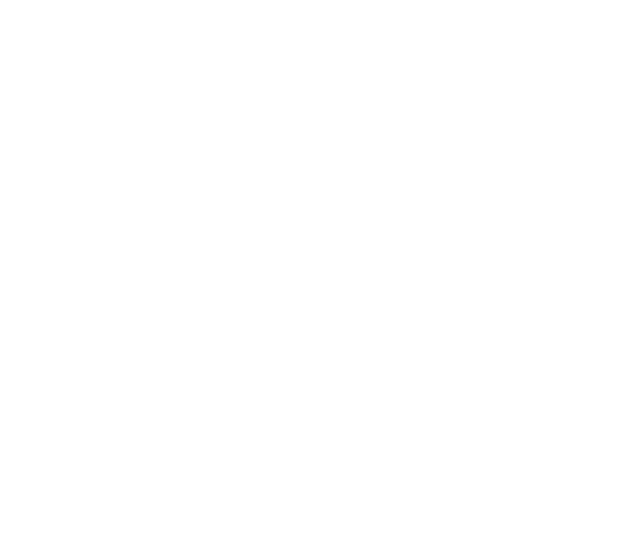
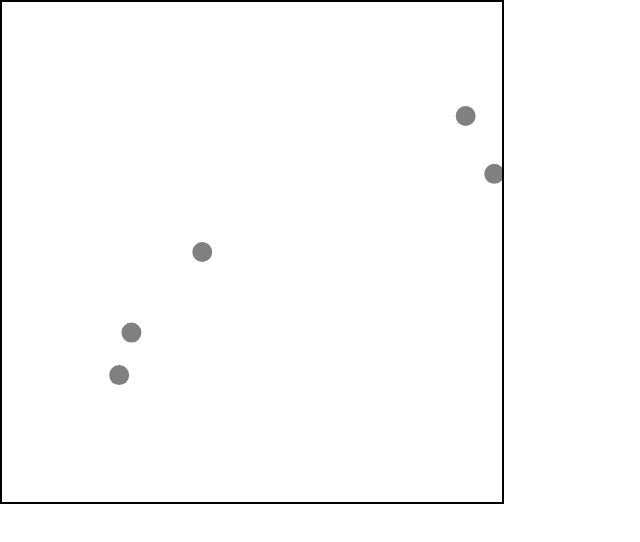
Before and after one commit to JakubMizera/Programownie-w-JavaScript, a plain HTML site: page lab8/index.html in a window 1280 px wide. Shown: the whole page, without its empty margins (0-640 px from the left). Drawn offline with Linux system fonts and the light colour scheme.

Commit message:
balls bouncing

```diff
--- a/lab6/main.css
+++ b/lab6/main.css
@@ -32,6 +32,8 @@
     position: absolute;
     background-color: black;
     transform: translate(-50%, -50%);
+    top: 300px;
+    left: 300px;
 }
 
 .showTime {
--- a/lab8/index.html
+++ b/lab8/index.html
@@ -1,12 +1,18 @@
 <!DOCTYPE html>
 <html lang="en">
+
 <head>
     <meta charset="UTF-8">
     <meta http-equiv="X-UA-Compatible" content="IE=edge">
     <meta name="viewport" content="width=device-width, initial-scale=1.0">
-    <title>Document</title>
+    <title>Canvas</title>
+    <link rel="stylesheet" href="./style.css">
 </head>
+
 <body>
-    <script src="main.js"></script>
+    <canvas id="canvas"></canvas>
 </body>
+
+<script src="main.js"></script>
+
 </html>
--- a/lab8/main.js
+++ b/lab8/main.js
@@ -0,0 +1,57 @@
+const canvas = document.getElementById('canvas');
+const ctx = canvas.getContext('2d');
+
+const setCanvasDimentions = () => {
+  canvas.width = 500;
+  canvas.height = 500;
+}
+setCanvasDimentions();
+
+class Ball {
+  constructor() {
+    this.x = Math.random() * 500;
+    this.y = Math.random() * 500;
+    this.vx = Math.random() * 0.5;
+    this.vy = Math.random() * 0.5;
+  }
+}
+
+const ballsArray = new Array(5);
+for (i = 0; i < ballsArray.length; i++) {
+  ballsArray[i] = new Ball();
+}
+
+
+function update() {
+  // Clear canvas
+  ctx.clearRect(0, 0, canvas.width, canvas.height);
+
+  for (const ball of ballsArray) {
+    // Move the ball by its velocity
+    ball.x += ball.vx;
+    ball.y += ball.vy;
+
+    // Check if the ball has reached the edge of the canvas
+    if (ball.x < 0 || ball.x > canvas.width) {
+      // If it has, reverse the ball's x velocity
+      ball.vx = -ball.vx;
+    }
+    if (ball.y < 0 || ball.y > canvas.height) {
+      // If it has, reverse the ball's y velocity
+      ball.vy = -ball.vy;
+    }
+
+    // Draw the ball at its new position
+    ctx.fillStyle = "grey";
+    ctx.beginPath();
+    ctx.arc(ball.x, ball.y, 10, 0, 2 * Math.PI);
+    ctx.fill();
+  }
+
+  // Rysownie linii: ctx.beginPath(), ctx.moveTo(), ctx.lineTo()
+
+
+  requestAnimationFrame(update);
+}
+
+update();
--- /dev/null
+++ b/lab8/style.css
@@ -0,0 +1,9 @@
+* {
+    margin: 0;
+}
+
+canvas {
+    width: 500px;
+    height: 500px;
+    border: 2px solid black;
+}
```
Also changed, not shown: lab6/index.html (+1 -0 lines), lab6/main.js (+19 -7 lines).
